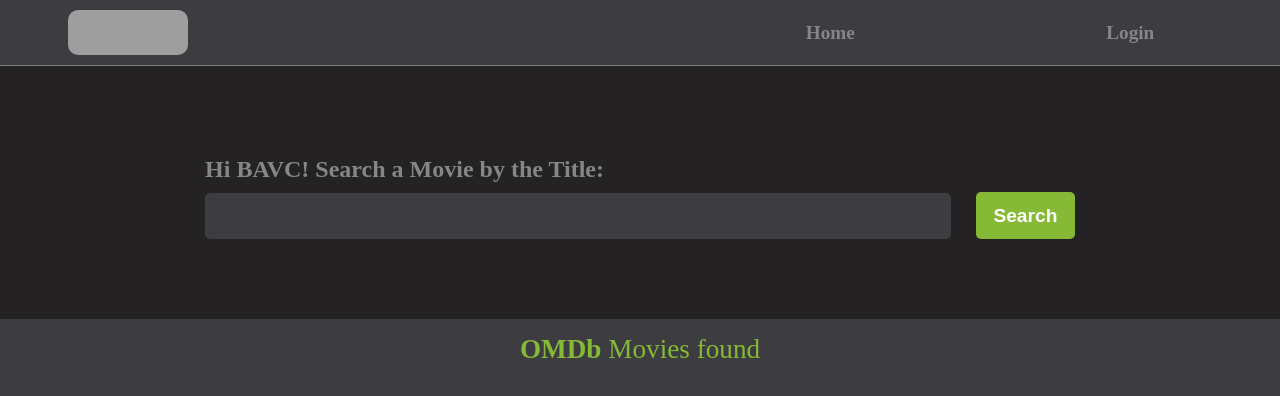
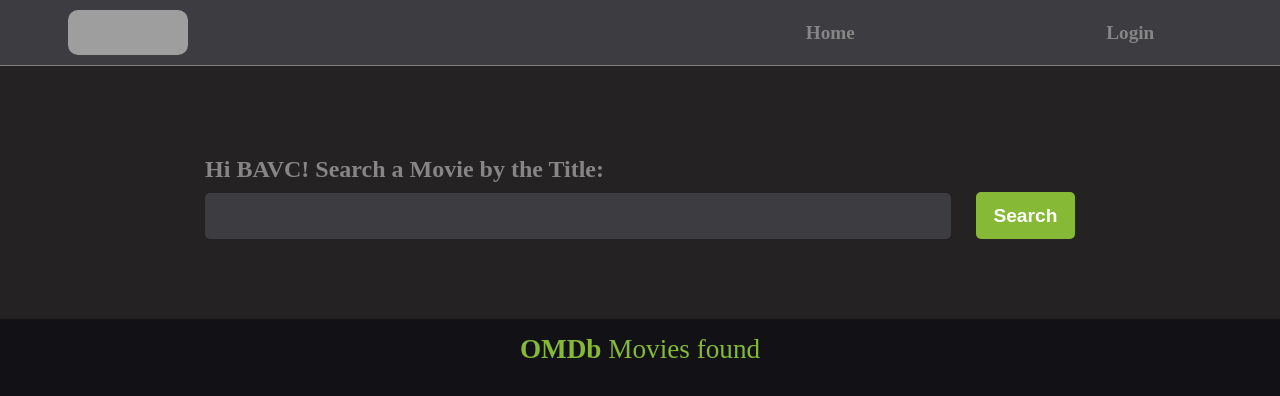
Before and after one commit to Branyer/ReactOMDbProject, a React (Create React App) app: page / in a window 1280 px wide. Shown: the top 396 px of the page. Built offline with nearby package versions, Linux system fonts and the light colour scheme; no server answers; grey boxes are pictures that could not be loaded.

Commit message:
change background color

```diff
--- a/src/App.css
+++ b/src/App.css
@@ -4,7 +4,7 @@
 }
 
 body {
-    background-color:rgb(60, 60, 65) ;
+    background-color:rgb(18, 18, 22) ;
 }
 
 img {
```
